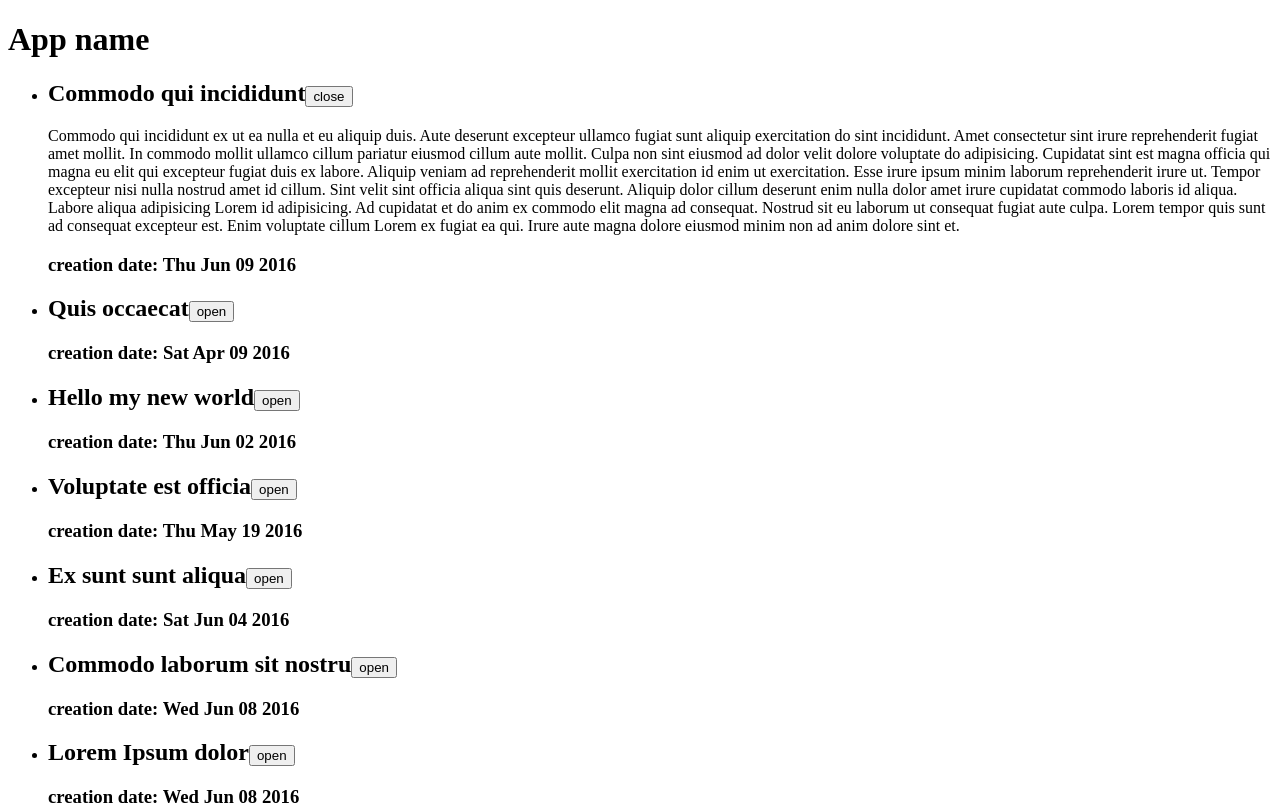
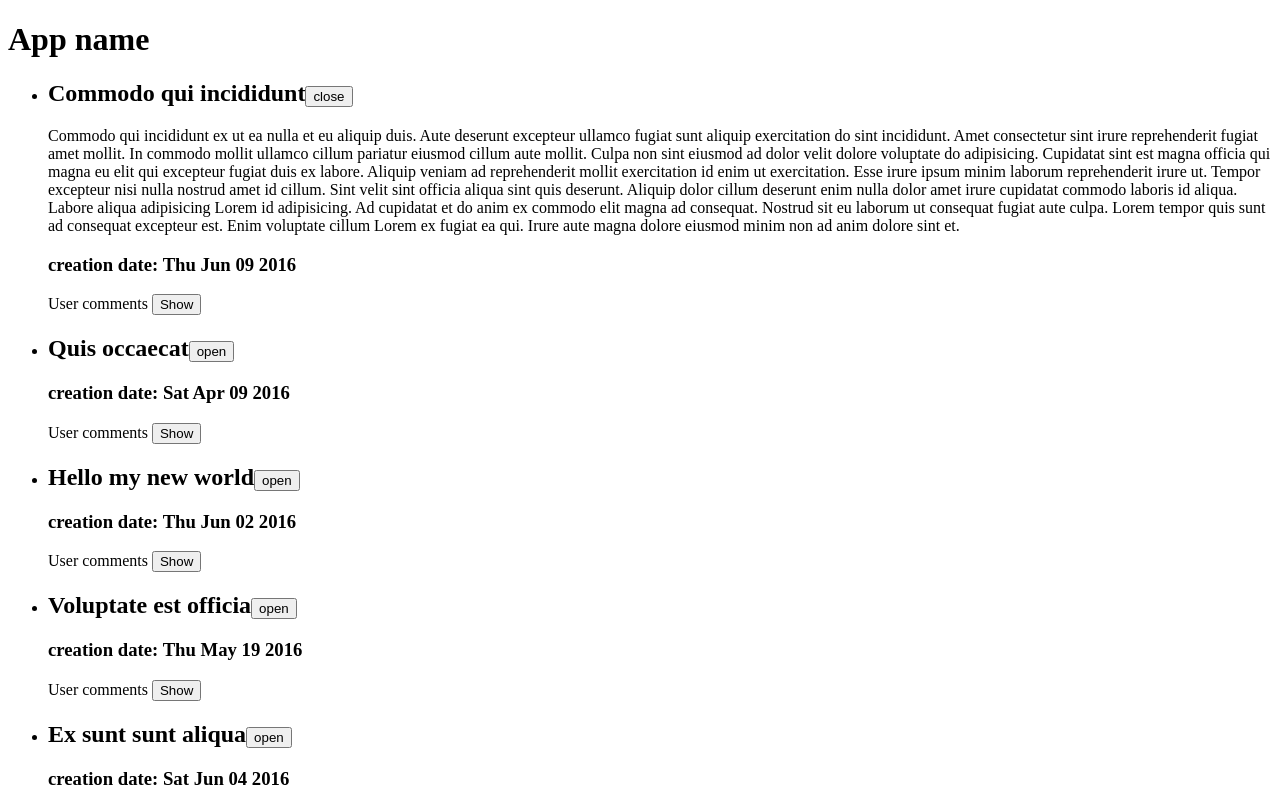
Before and after one commit to romabelka/basic-react-11-01, a React app: page / in a window 1280 px wide. Shown: the top 805 px of the page. Built offline with nearby package versions, Linux system fonts and the light colour scheme.

Commit message:
Show comments for Articles. Add hide\show button for Comments

```diff
--- a/src/components/Article.js
+++ b/src/components/Article.js
@@ -1,4 +1,5 @@
 import React, {Component} from 'react'
+import CommentList from './CommentList';
 
 class Article extends Component {
     constructor(props) {
@@ -38,6 +39,7 @@ class Article extends Component {
         const {article} = this.props
 //        if (this.state.isOpen) throw new Error()
         const body = this.state.isOpen && <section>{article.text}</section>
+        const comments = article.comments && <section><CommentList comments={article.comments} /></section>
         return (
             <div>
                 <h2>
@@ -48,6 +50,7 @@ class Article extends Component {
                 </h2>
                 {body}
                 <h3>creation date: {(new Date(article.date)).toDateString()}</h3>
+                {comments}
             </div>
         )
     }
--- /dev/null
+++ b/src/components/Comment.js
@@ -0,0 +1,13 @@
+import React from 'react';
+
+function Comment(props) {
+  const comment = props.comment;
+  return (
+    <article>
+      <div>{comment.text}</div>
+      <div><i>by {comment.user}</i></div>
+    </article>
+  );
+}
+
+export default Comment;
--- /dev/null
+++ b/src/components/CommentList.js
@@ -0,0 +1,33 @@
+import React, { Component } from 'react';
+import Comment from './Comment';
+
+const style = {
+  padding: 5,
+  marginLeft: '-25px',
+  borderBottom: '1px solid gray',
+}
+
+class CommentList extends Component {
+  state = {
+    isVisible: false,
+  }
+
+  handleClick = () => { this.setState({ isVisible: !this.state.isVisible }) };
+
+  render() {
+    const comments = this.state.isVisible && this.props.comments.map(comment => {
+      return <li key={comment.id} style={ style }><Comment comment={comment} /></li>
+    });
+    return (
+      <section>
+        <div>
+          <span>User comments&nbsp;</span>
+          <button onClick={this.handleClick}>{this.state.isVisible ? 'Hide' : 'Show' }</button>
+        </div>
+        <ul>{comments}</ul>
+      </section>
+    );
+  }
+}
+
+export default CommentList;
```
Also changed, not shown: 1 other file (tests, documents, lock files or other folders).
